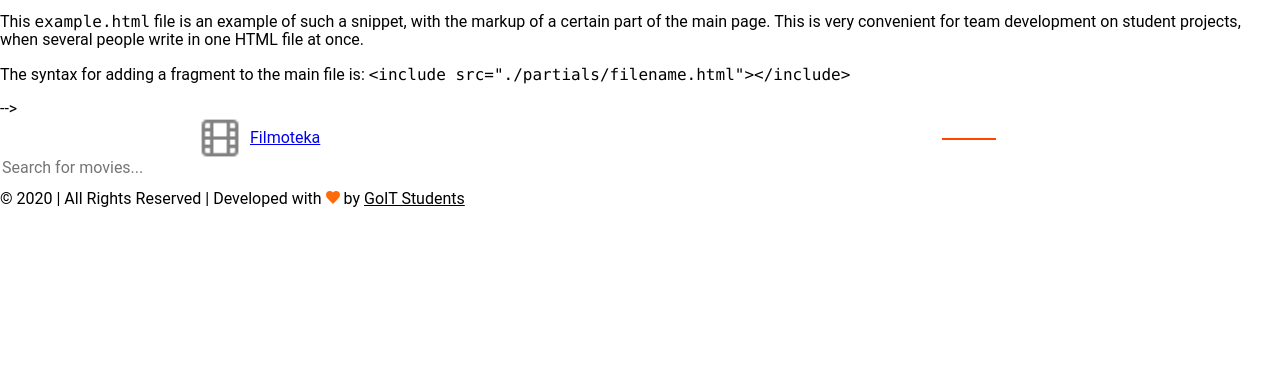
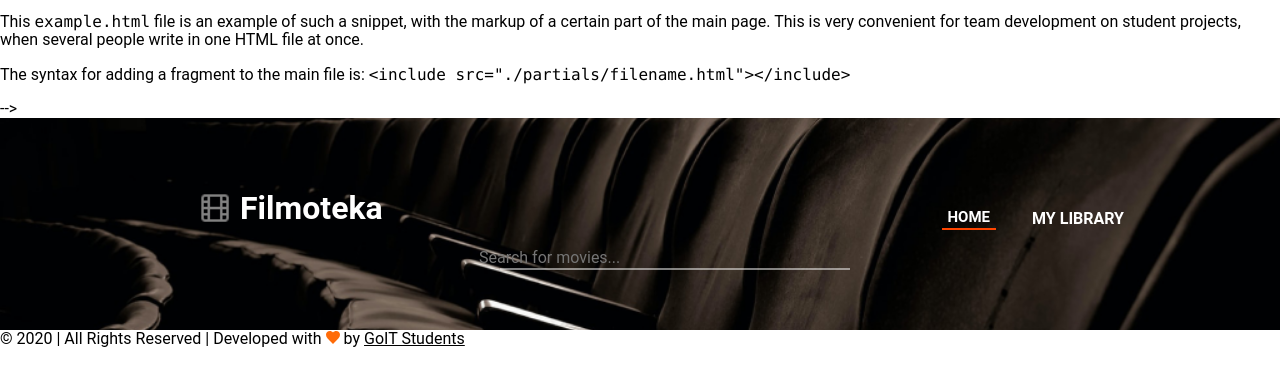
Before and after one commit to d3monw1ngs/trial-filmoteka-01, a website built with Parcel: page src/index.html in a window 1280 px wide. Shown: the part 206-592 px from the top of the page. Built offline with nearby package versions, Linux system fonts and the light colour scheme; some icons are missing; files whose address does not match are found by name.

Commit message:
Update markup.html

```diff
--- a/src/partials/markup.html
+++ b/src/partials/markup.html
@@ -1,14 +1,14 @@
 
-<header>
+<header class="header">
   <div class="filmtitle">
-      <a href="#"><img src="./images/film.png" class="film-icon"></img></a>
-      <a href="#" class="logo">Filmoteka</a>
+    <img class="film" src="./images/film.png" alt="film">
+    <h1>Filmoteka</h1>
   </div>
 
-    <div class="search" id="search">
-      <input type="text" name="query" autocomplete="off" placeholder="Search for movies..." id="search-input"/>
-      <i class="fa fa-search" aria-hidden="true"></i>
-    </div>
+  <form class="searchform" id="search-form">
+    <input type="text" name="query" autocomplete="off" placeholder="Search for movies..." id="search-input">
+    <button class="search-button" type="submit"><i class="fa fa-search"></i></button>
+  </form>
   <img class="srcline" src="./images/Line 1.png" alt="line">
 
   <div class="mylibrary">
@@ -16,7 +16,6 @@
     <button class="libr" type="submit">MY LIBRARY</button>
   </div>
 </header>
-
 <main class="main-content">
   <section class="section">
     <div class="container">
@@ -27,6 +26,7 @@
   </section>
   <div id="movies-container"></div>
 </main>
+
 
 <!-- FOOTER SECTION -->
 <footer class="footer" id="footer">
```
Lines whose indentation alone changed are shown as unchanged.
